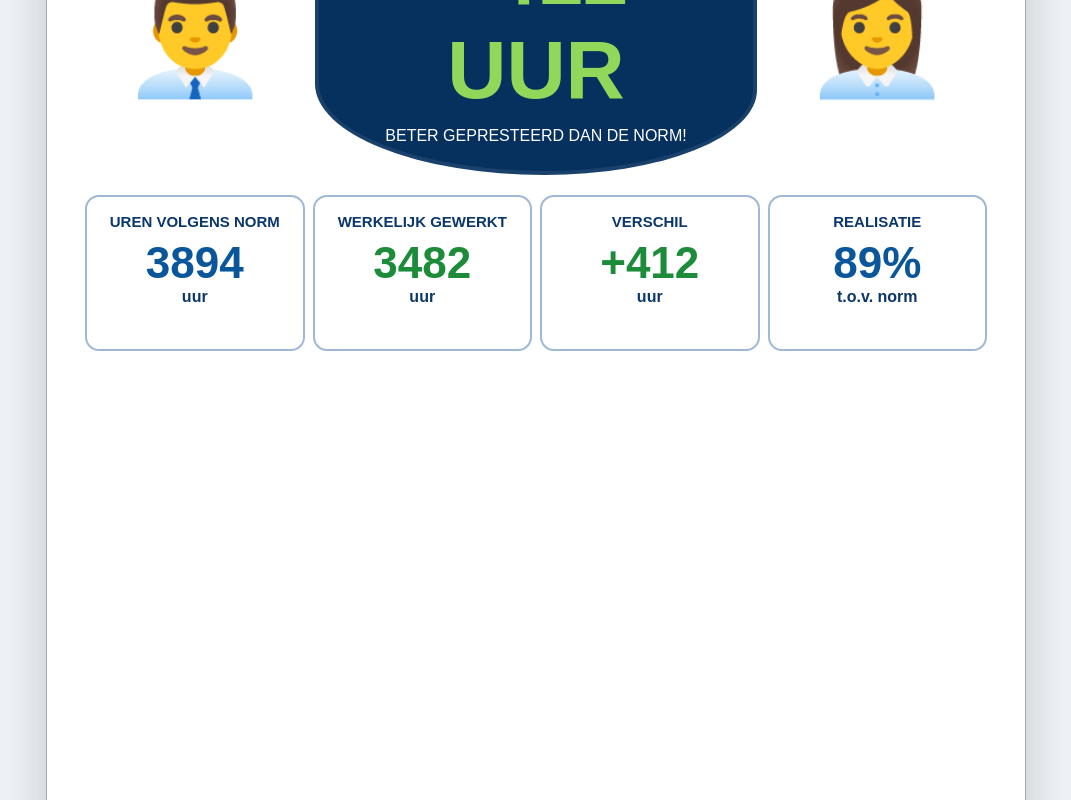
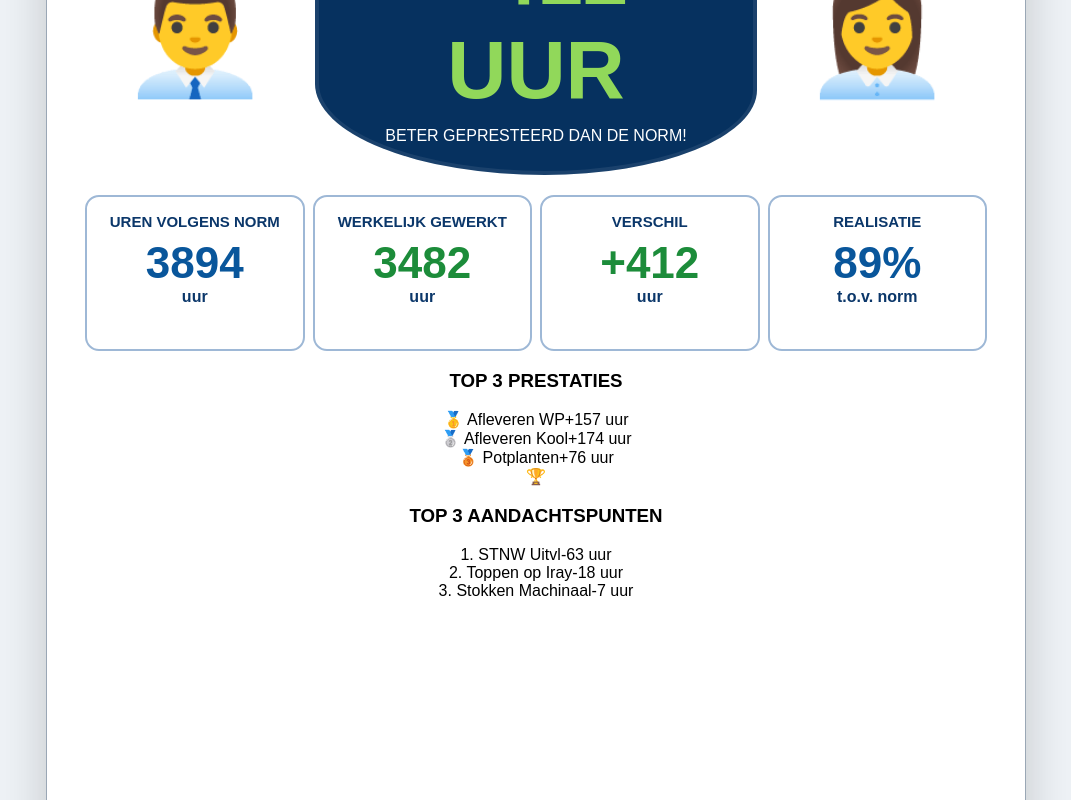
Before and after one commit to infoflorith-dev/wpk-weekprestatie, a React (Vite) app: page / in a window 1280 px wide. Shown: the part 376-1176 px from the top of the page, without its empty margins (104-1175 px from the left). Built offline with nearby package versions, Linux system fonts and the light colour scheme.

Commit message:
Update App.jsx

```diff
--- a/src/App.jsx
+++ b/src/App.jsx
@@ -77,6 +77,52 @@ function App() {
   </div>
 </div>
 
+<div className="top-section">
+
+  <div className="top-box green">
+    <h3>TOP 3 PRESTATIES</h3>
+
+    <div className="top-item">
+      <span>🥇 Afleveren WP</span>
+      <span>+157 uur</span>
+    </div>
+
+    <div className="top-item">
+      <span>🥈 Afleveren Kool</span>
+      <span>+174 uur</span>
+    </div>
+
+    <div className="top-item">
+      <span>🥉 Potplanten</span>
+      <span>+76 uur</span>
+    </div>
+  </div>
+
+  <div className="trophy">
+    🏆
+  </div>
+
+  <div className="top-box red">
+    <h3>TOP 3 AANDACHTSPUNTEN</h3>
+
+    <div className="top-item">
+      <span>1. STNW Uitvl</span>
+      <span>-63 uur</span>
+    </div>
+
+    <div className="top-item">
+      <span>2. Toppen op Iray</span>
+      <span>-18 uur</span>
+    </div>
+
+    <div className="top-item">
+      <span>3. Stokken Machinaal</span>
+      <span>-7 uur</span>
+    </div>
+  </div>
+
+</div>
+
 </div>
 
 </div>
```
